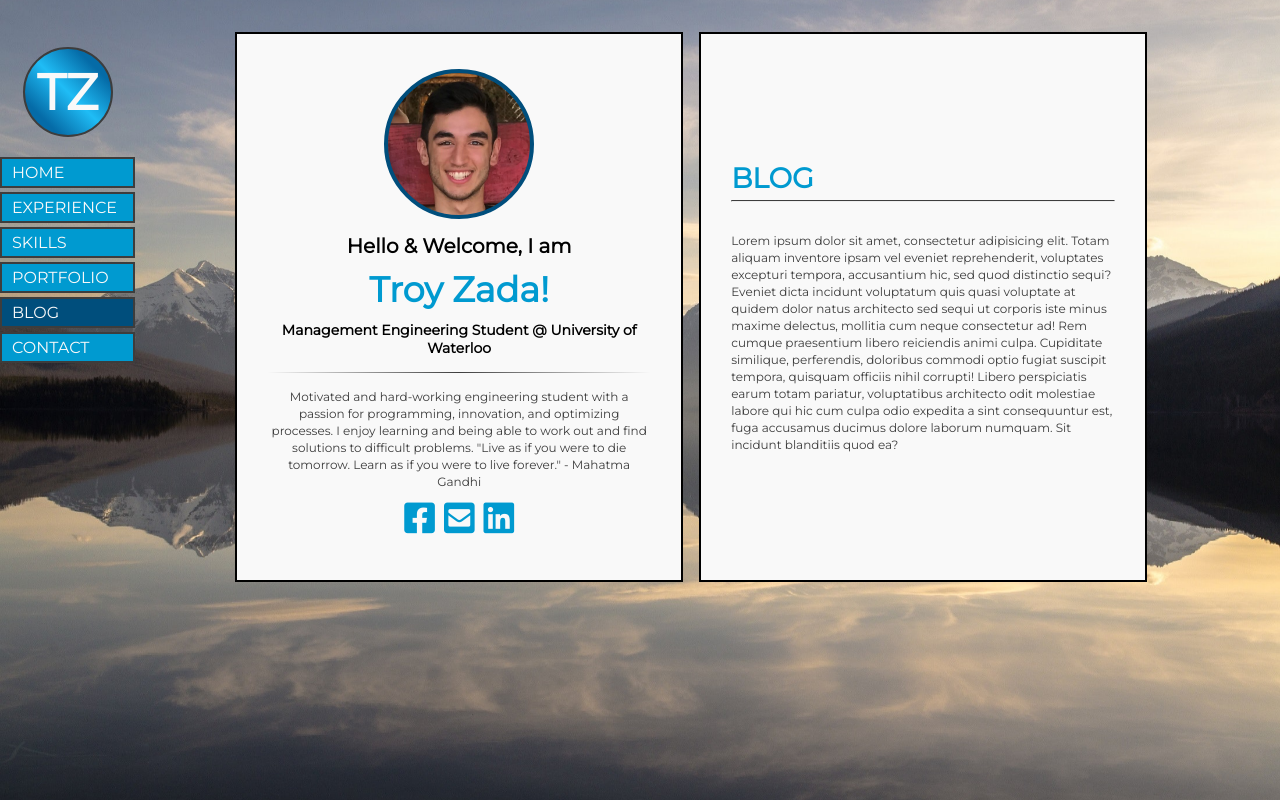
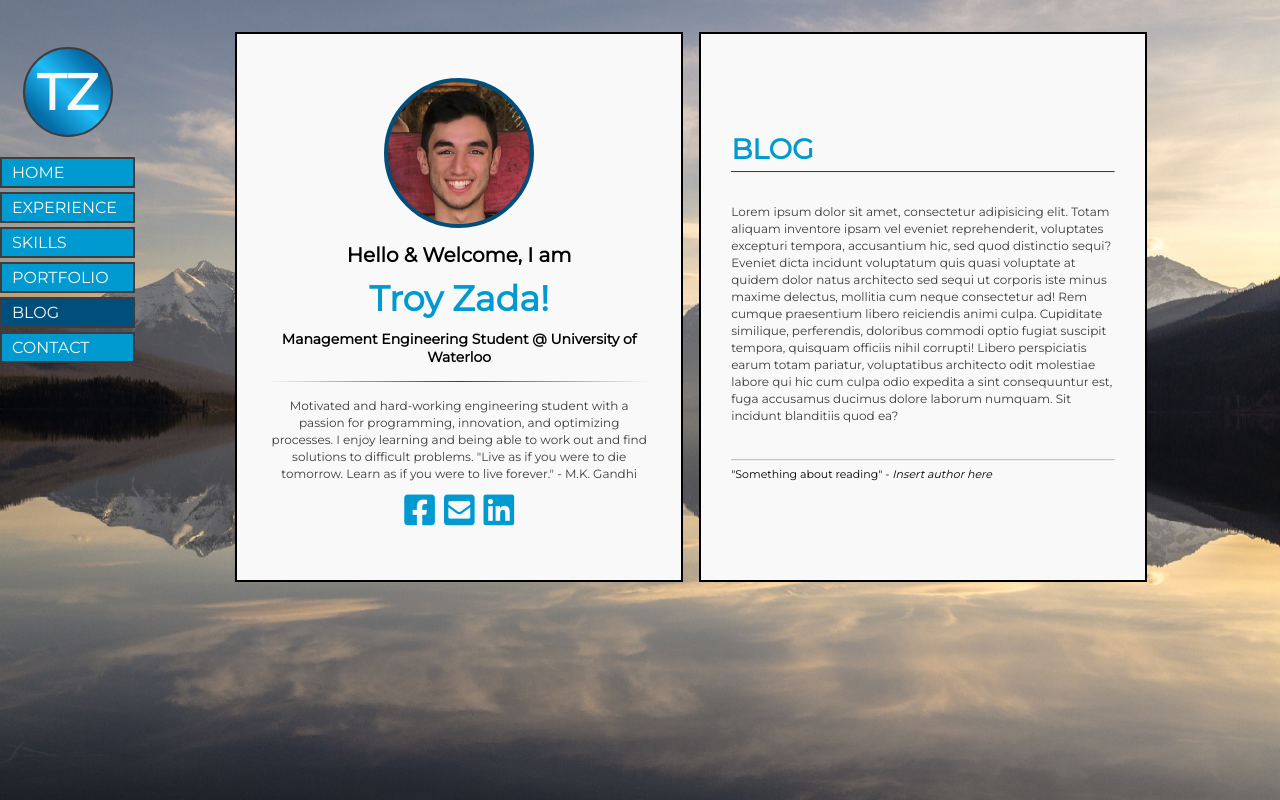
Before and after one commit to tzada8/troy-zada, a React (Create React App) app: page /blog in a window 1280 px wide. Built offline with nearby package versions, Linux system fonts and the light colour scheme; a web font is replaced by a local one.

Commit message:
added footer section for quotations to cards

```diff
--- a/src/App.css
+++ b/src/App.css
@@ -4,6 +4,7 @@
    --BLACK: #000;
    --WHITE: #f9f9f9;
    --GREY: #3d3d3d;
+   --LIGHT_GREY: #c4c4c4;
    --REG_BLUE: #009ad0;
    --DARK_BLUE: #004e7c;
 
--- a/src/components/cards/CreateCards.css
+++ b/src/components/cards/CreateCards.css
@@ -71,6 +71,25 @@ div::-webkit-scrollbar-thumb:hover {
 hr.horizontal-bar__title {
    margin: 5px 0 30px 0;
    border-top: 1px solid var(--GREY);
+   border-left: 0;
+}
+
+hr.horizontal-bar__footer {
+   margin: 35px 0 5px 0;
+   border-top: 1px solid var(--LIGHT_GREY);
+   border-left: 0;
+}
+
+p.footer-quote {
+   color: var(--BLACK);
+   line-height: 17px;
+   font-size: 11px;
+   text-align: left;
+}
+
+span.author {
+   font-style: italic;
+   /* font-weight: bold; */
 }
 
 /* IF SCREEN IS DESKTOP-SMALL VERSION, THEN HAVE FOLLOWING STYLES */
--- a/src/components/cards/CreateCards.js
+++ b/src/components/cards/CreateCards.js
@@ -14,6 +14,14 @@ function CreateCards(props) {
 
             {/* REST OF CONTENT */}
             <div className="card-content">{props.content}</div>
+
+            {/* FOOTER FOR QUOTATION */}
+            <hr className="horizontal-bar__footer" />
+            <p className="footer-quote">
+               {'"'}
+               {props.quotation}
+               {'"'} - <span className="author">{props.author}</span>
+            </p>
          </div>
       </div>
    );
--- a/src/components/cards/RenderCards.js
+++ b/src/components/cards/RenderCards.js
@@ -33,12 +33,16 @@ function RenderCards(props) {
             isActive={props.experience}
             title={EXPERIENCE}
             content={<Experience />}
+            quotation="Something about experience/learning"
+            author="Insert author here"
          />
          {/* SKILLS */}
          <CreateCards
             isActive={props.skills}
             title={SKILLS}
             content={<Skills />}
+            quotation="An eye for an eye will leave the whole world blind"
+            author="M.K. Ghandi"
          />
          {/* PORTFOLIO */}
          <CreateCards
@@ -47,12 +51,20 @@ function RenderCards(props) {
             content={<Portfolio />}
          />
          {/* BLOG */}
-         <CreateCards isActive={props.blog} title={BLOG} content={<Blog />} />
+         <CreateCards
+            isActive={props.blog}
+            title={BLOG}
+            content={<Blog />}
+            quotation="Something about reading"
+            author="Insert author here"
+         />
          {/* CONTACT */}
          <CreateCards
             isActive={props.contact}
             title={CONTACT}
             content={<Contact />}
+            quotation="Something about reaching out/discussion"
+            author="Insert author here"
          />
          {/* PAGE NOT FOUND */}
          <CreateCards
--- a/src/components/cards/content/skills/Skills.css
+++ b/src/components/cards/content/skills/Skills.css
@@ -11,6 +11,7 @@
 hr.horizontal-bar__skills-title {
    margin: 5px 0 -3px 0;
    border-top: 1px dotted black;
+   border-left: 0;
 }
 
 .skills-divider {
--- a/src/components/cards/home/Home.js
+++ b/src/components/cards/home/Home.js
@@ -41,7 +41,7 @@ function Home(props) {
                programming, innovation, and optimizing processes. I enjoy
                learning and being able to work out and find solutions to
                difficult problems. "Live as if you were to die tomorrow. Learn
-               as if you were to live forever." - Mahatma Gandhi
+               as if you were to live forever." - M.K. Gandhi
             </p>
 
             {/* SOCIAL ICON LINKS */}
```
